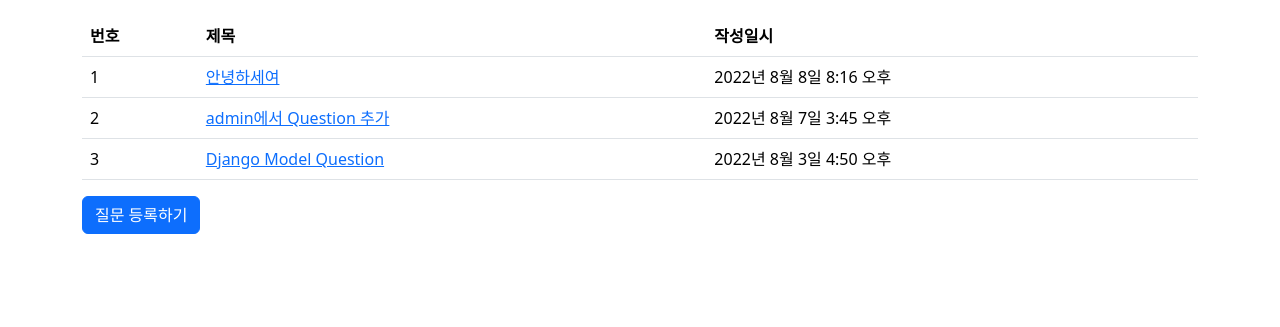
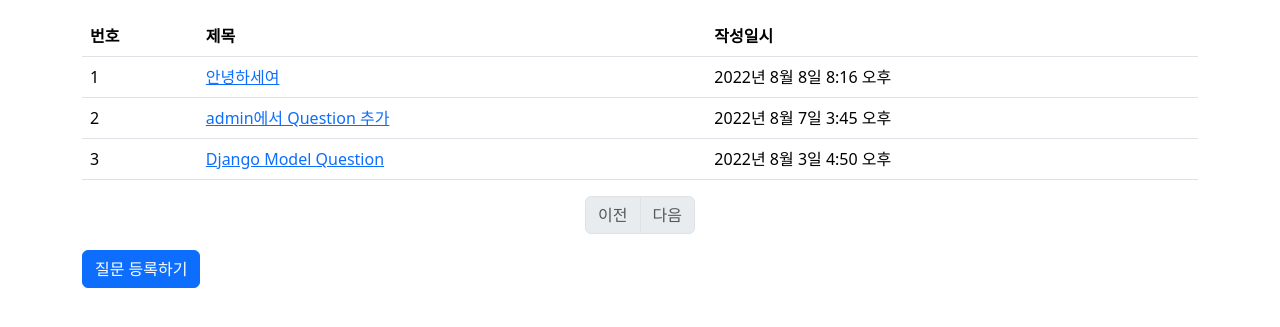
Before and after one commit to 2gang/Django-practice, a Django app: page /pybo/ in a window 1280 px wide. Shown: the top 327 px of the page. Run offline with Django 4.2, Linux system fonts and the light colour scheme; data comes from the database, SQL or seed files in the repository; parts of the project's set-up code (start-up, migrations or seed data) failed here and were passed over; some libraries are stand-ins or nearby versions.

Commit message:
add paging

```diff
--- a/practice/templates/pybo/question_list.html
+++ b/practice/templates/pybo/question_list.html
@@ -29,6 +29,44 @@
             {% endif %}
         </tbody>
     </table>
+    <!-- 페이징처리 시작 -->
+    <ul class="pagination justify-content-center">
+        <!-- 이전페이지 -->
+        {% if question_list.has_previous %}
+        <li class="page-item">
+            <a class="page-link" href="?page={{ question_list.previous_page_number }}">이전</a>
+        </li>
+        {% else %}
+        <li class="page-item disabled">
+            <a class="page-link" tabindex="-1" aria-disabled="true" href="#">이전</a>
+        </li>
+        {% endif %}
+        <!-- 페이지리스트 -->
+        {% for page_number in question_list.paginator.page_range %}
+        {% if page_number >= question_list.number|add:-5 and page_number <= question_list.number|add:5 %}
+            {% if page_number == question_list.number %}
+            <li class="page-item active" aria-current="page">
+                <a class="page-link" href="?page={{ page_number }}">{{ page_number }}</a>
+            </li>
+            {% else %}
+            <li class="page-item">
+                <a class="page-link" href="?page={{ page_number }}">{{ page_number }}</a>
+            </li>
+            {% endif %}
+        {% endif %}
+        {% endfor %}
+        <!-- 다음페이지 -->
+        {% if question_list.has_next %}
+        <li class="page-item">
+            <a class="page-link" href="?page={{ question_list.next_page_number }}">다음</a>
+        </li>
+        {% else %}
+        <li class="page-item disabled">
+            <a class="page-link" tabindex="-1" aria-disabled="true" href="#">다음</a>
+        </li>
+        {% endif %}
+    </ul>
+    <!-- 페이징처리 끝 -->
     <a href="{% url 'pybo:question_create' %}" class = "btn btn-primary">
         질문 등록하기
     </a>
```
